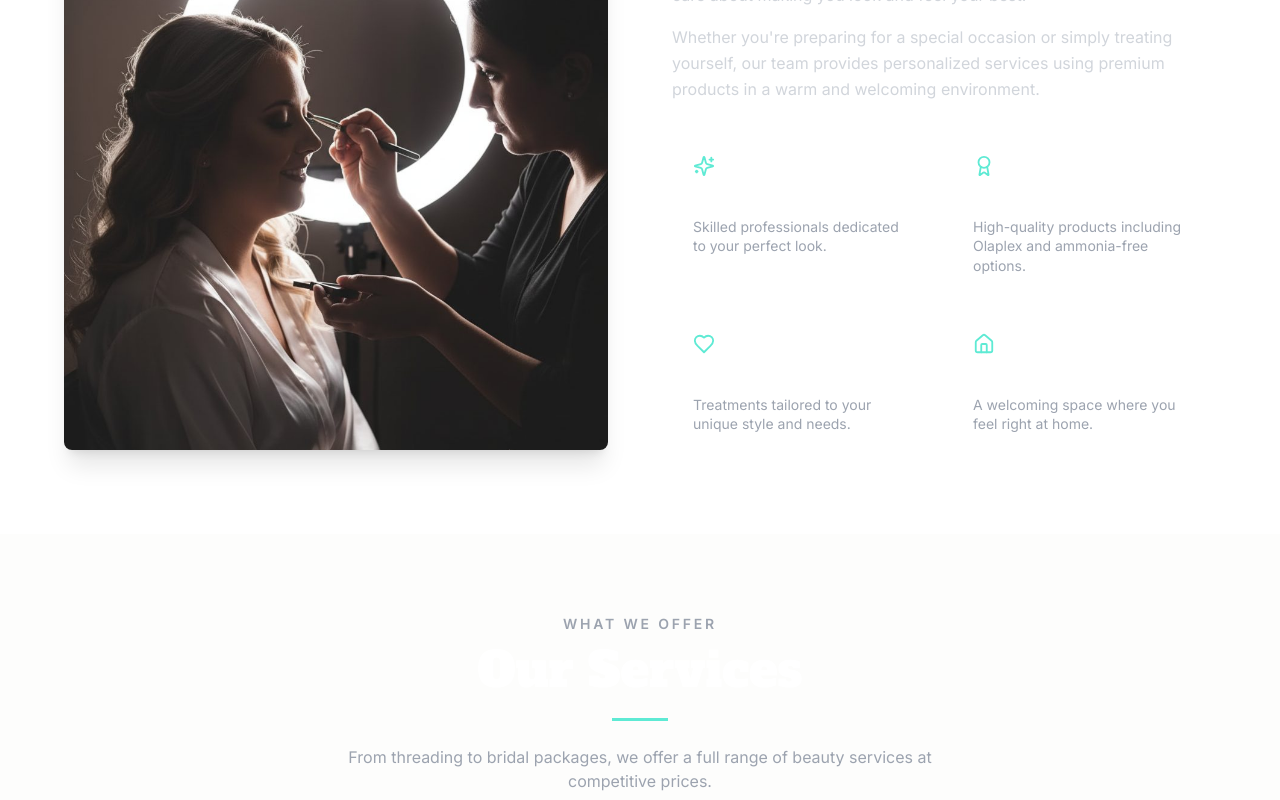
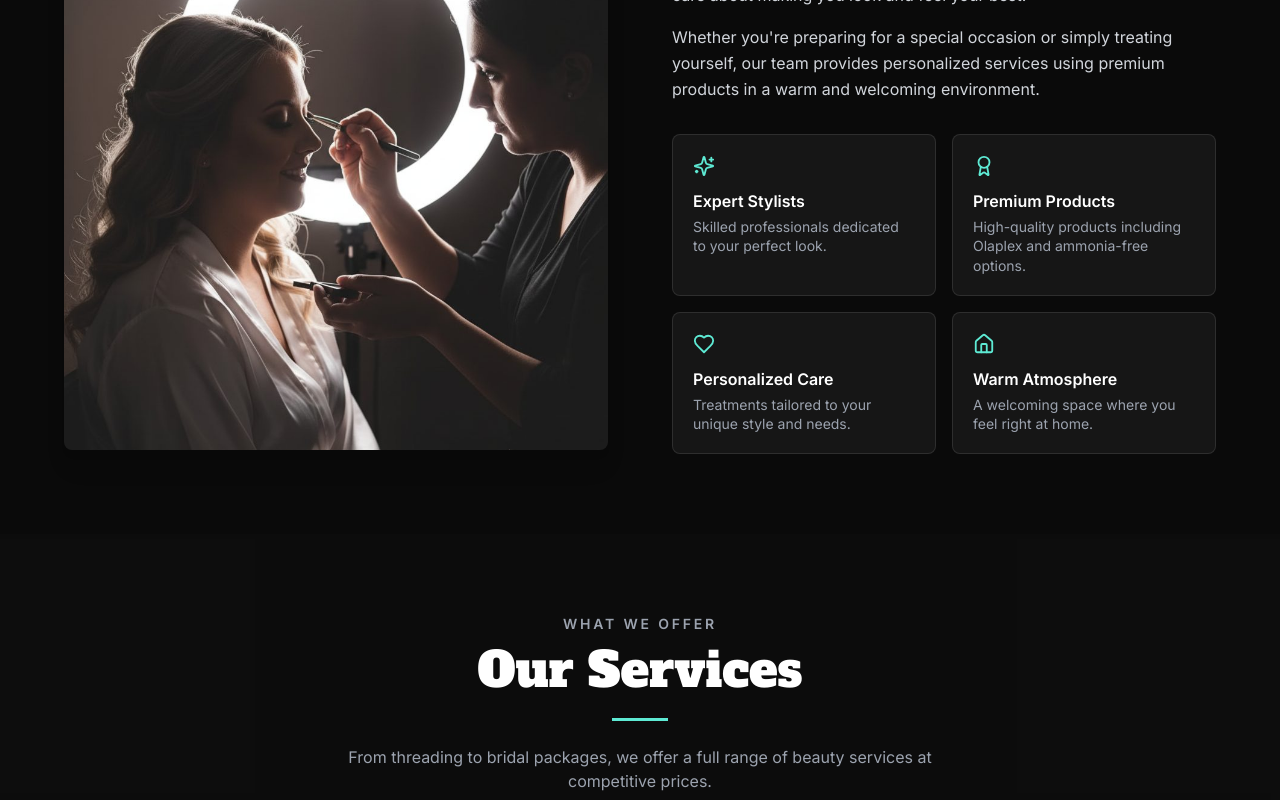
Before and after one commit to workervisual5-prog/beauty-fest-salon, a React (Vite) app: page / in a window 1280 px wide. Shown: the part 1240-2040 px from the top of the page. Built offline with nearby package versions, Linux system fonts and the light colour scheme.

Commit message:
Add files via upload

```diff
--- a/index.html
+++ b/index.html
@@ -22,7 +22,7 @@
       rel="stylesheet"
     />
   </head>
-  <body class="bg-bg text-gray-900">
+  <body class="bg-bg text-white">
     <div id="root"></div>
     <script type="module" src="/src/main.jsx"></script>
   </body>
--- a/tailwind.config.js
+++ b/tailwind.config.js
@@ -5,9 +5,9 @@ export default {
     extend: {
       colors: {
         bg: {
-    DEFAULT: '#FFFFFF',
-    panel: '#FAFAF8',
-    card: '#FFFFFF',
+          DEFAULT: '#0a0a0a',
+          panel: '#111111',
+          card: '#161616',
         },
         teal: {
           accent: '#5EEAD4',
```
Lines whose indentation alone changed are shown as unchanged.
